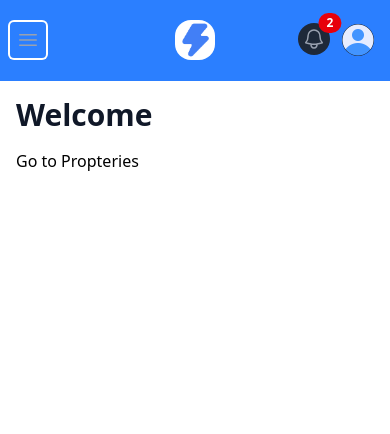
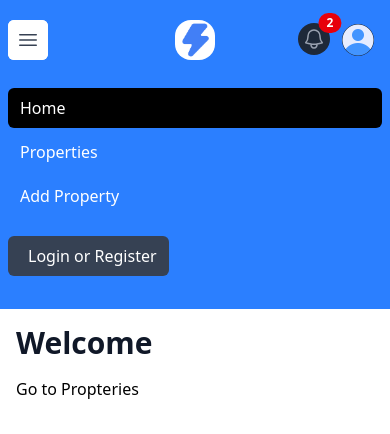
Before and after one commit to OhziiiLov3/Spark-Properties, a Next.js app: page / in a window 390 px wide. Both pictures are taken after a click on the button "Open main menu". Shown: the top 434 px of the page. Built offline with nearby package versions, Linux system fonts and the light colour scheme.

Commit message:
add: useState for mobile dropdown and profile dropdown in Navbarcomponent

```diff
--- a/components/Navbar.jsx
+++ b/components/Navbar.jsx
@@ -1,8 +1,15 @@
+"use client";
+
+import { useState } from 'react';
 import Image from 'next/image';
+import Link from 'next/link';
 import logo from "@/assets/images/logo-white.png";
 import profileDefualt from "@/assets/images/profile.png"
+import {FaGoogle} from 'react-icons/fa'
 
 const Navbar = () => {
+    const [isMobileMenuOpen, setIsMobileMenuOpen] = useState(false);
+    const [isProfileMeunOpen, setIsProfileMenuOpen] = useState(false);
     return (
         <nav className="bg-blue-500 border-b border-blue-500">
             <div className="mx-auto max-w-7xl px-2 sm:px-6 lg:px-8">
@@ -10,9 +17,10 @@ const Navbar = () => {
                     <div className="absolute inset-y-0 left-0 flex items-center md:hidden">
                         {/* <!-- Mobile menu button--> */}
                         <button
+                            onClick={()=> setIsMobileMenuOpen((prev) => !prev)}
                             type="button"
                             id="mobile-dropdown-button"
-                className="relative inline-flex items-center justify-center rounded-md p-2 text-gray-400 hover:bg-gray-700 hover:text-white focus:outline-none focus:ring-2 focus:ring-inset focus:ring-white"
+                            className="relative inline-flex items-center justify-center rounded-md p-2 bg-white text-gray-700 hover:bg-gray-700 hover:text-white focus:outline-none focus:ring-2 focus:ring-inset focus:ring-white"
                             aria-controls="mobile-menu"
                             aria-expanded="false"
                         >
@@ -39,7 +47,7 @@ const Navbar = () => {
                         className="flex flex-1 items-center justify-center md:items-stretch md:justify-start"
                     >
                         {/* <!-- Logo --> */}
-              <a className="flex flex-shrink-0 items-center" href="/index.html">
+                        <Link className="flex flex-shrink-0 items-center" href="/">
 
                             <Image
                                 className="h-10 w-auto rounded-2xl"
@@ -50,25 +58,25 @@ const Navbar = () => {
                             <span className="hidden md:block text-white text-2xl font-bold ml-2"
                             >SparkProperties</span
                             >
-              </a>
+                        </Link>
                         {/* <!-- Desktop Menu Hidden below md screens --> */}
                         <div className="hidden md:ml-6 md:block">
                             <div className="flex space-x-2">
-                  <a
-                    href="/index.html"
+                                <Link
+                                    href="/"
                                     className="text-white bg-black hover:bg-gray-900 hover:text-white rounded-md px-3 py-2"
-                    >Home</a
-                  >
-                  <a
-                    href="/properties.html"
+                                >Home
+                                </Link>
+                                <Link
+                                    href="/properties"
                                     className="text-white hover:bg-gray-900 hover:text-white rounded-md px-3 py-2"
-                    >Properties</a
-                  >
-                  <a
-                    href="/add-property.html"
+                                >Properties
+                                </Link>
+                                <Link
+                                    href="/properties/add"
                                     className="text-white hover:bg-gray-900 hover:text-white rounded-md px-3 py-2"
-                    >Add Property</a
-                  >
+                                >Add Property
+                                </Link>
                             </div>
                         </div>
                     </div>
@@ -79,7 +87,7 @@ const Navbar = () => {
                             <button
                                 className="flex items-center text-white bg-gray-700 hover:bg-gray-900 hover:text-white rounded-md px-3 py-2"
                             >
-                  <i className="fa-brands fa-google text-white mr-2"></i>
+                                <FaGoogle className=' text-white mr-2'/>
                                 <span>Login or Register</span>
                             </button>
                         </div>
@@ -89,7 +97,7 @@ const Navbar = () => {
                     <div
                         className="absolute inset-y-0 right-0 flex items-center pr-2 md:static md:inset-auto md:ml-6 md:pr-0"
                     >
-              <a href="messages.html" className="relative group">
+                        <Link href="/messages" className="relative group">
                             <button
                                 type="button"
                                 className="relative rounded-full bg-gray-800 p-1 text-gray-400 hover:text-white focus:outline-none focus:ring-2 focus:ring-white focus:ring-offset-2 focus:ring-offset-gray-800"
@@ -117,11 +125,12 @@ const Navbar = () => {
                                 2
                                 {/* <!-- Replace with the actual number of notifications --> */}
                             </span>
-              </a>
+                        </Link>
                         {/* <!-- Profile dropdown button --> */}
                         <div className="relative ml-3">
                             <div>
                                 <button
+                                    onClick={()=> setIsProfileMenuOpen((prev)=> !prev)}
                                     type="button"
                                     className="relative flex rounded-full bg-gray-800 text-sm focus:outline-none focus:ring-2 focus:ring-white focus:ring-offset-2 focus:ring-offset-gray-800"
                                     id="user-menu-button"
@@ -139,30 +148,30 @@ const Navbar = () => {
                             </div>
 
                             {/* <!-- Profile dropdown --> */}
+                            {isProfileMeunOpen && (
                                     <div
                                 id="user-menu"
-                  className="hidden absolute right-0 z-10 mt-2 w-48 origin-top-right rounded-md bg-white py-1 shadow-lg ring-1 ring-black ring-opacity-5 focus:outline-none"
+                                className="absolute right-0 z-10 mt-2 w-48 origin-top-right rounded-md bg-white py-1 shadow-lg ring-1 ring-black ring-opacity-5 focus:outline-none"
                                 role="menu"
                                 aria-orientation="vertical"
                                 aria-labelledby="user-menu-button"
                                 tabIndex="-1"
                                 >
-                  <a
-                    href="/profile.html"
+                                <Link
+                                    href="/profile"
                                     className="block px-4 py-2 text-sm text-gray-700"
                                     role="menuitem"
                                     tabIndex="-1"
                                     id="user-menu-item-0"
-                    >Your Profile</a
-                  >
-                  <a
-                    href="/saved-properties.html"
+                                >Your Profile</Link>
+                                <Link
+                                    href="/properties/saved"
                                     className="block px-4 py-2 text-sm text-gray-700"
                                     role="menuitem"
                                     tabIndex="-1"
                                     id="user-menu-item-2"
-                    >Saved Properties</a
-                  >
+                                    >Saved Properties
+                                </Link>
                                 <button
                                     className="block px-4 py-2 text-sm text-gray-700"
                                     role="menuitem"
@@ -172,29 +181,30 @@ const Navbar = () => {
                                     Sign Out
                                 </button>
                             </div>
+                                )}
                         </div>
                     </div>
                 </div>
             </div>
 
             {/* <!-- Mobile menu, show/hide based on menu state. --> */}
-        <div className="hidden" id="mobile-menu">
+            {isMobileMenuOpen && (
+                <div  id="mobile-menu">
                 <div className="space-y-1 px-2 pb-3 pt-2">
-            <a
-              href="/index.html"
+                    <Link
+                        href="/"
                         className="bg-black text-white block rounded-md px-3 py-2 text-base font-medium"
-              >Home</a
-            >
-            <a
-              href="/properties.html"
+                    >Home
+                    </Link>
+                    <Link
+                        href="/properties"
                         className="text-white block rounded-md px-3 py-2 text-base font-medium"
-              >Properties</a
-            >
-            <a
-              href="/add-property.html"
+                        >Properties</Link>
+                    <Link
+                        href="/properties/add"
                         className="text-white block rounded-md px-3 py-2 text-base font-medium"
-              >Add Property</a
-            >
+                        >Add Property
+                    </Link>
                     <button
                         className="flex items-center text-white bg-gray-700 hover:bg-gray-900 hover:text-white rounded-md px-3 py-2 my-5"
                         >
@@ -203,6 +213,7 @@ const Navbar = () => {
                     </button>
                 </div>
             </div>
+                    )}
         </nav>
     );
 }
```
Also changed, not shown: package.json (+4 -3 lines), 1 other file (tests, documents, lock files or other folders). Lines whose indentation alone changed are shown as unchanged.
